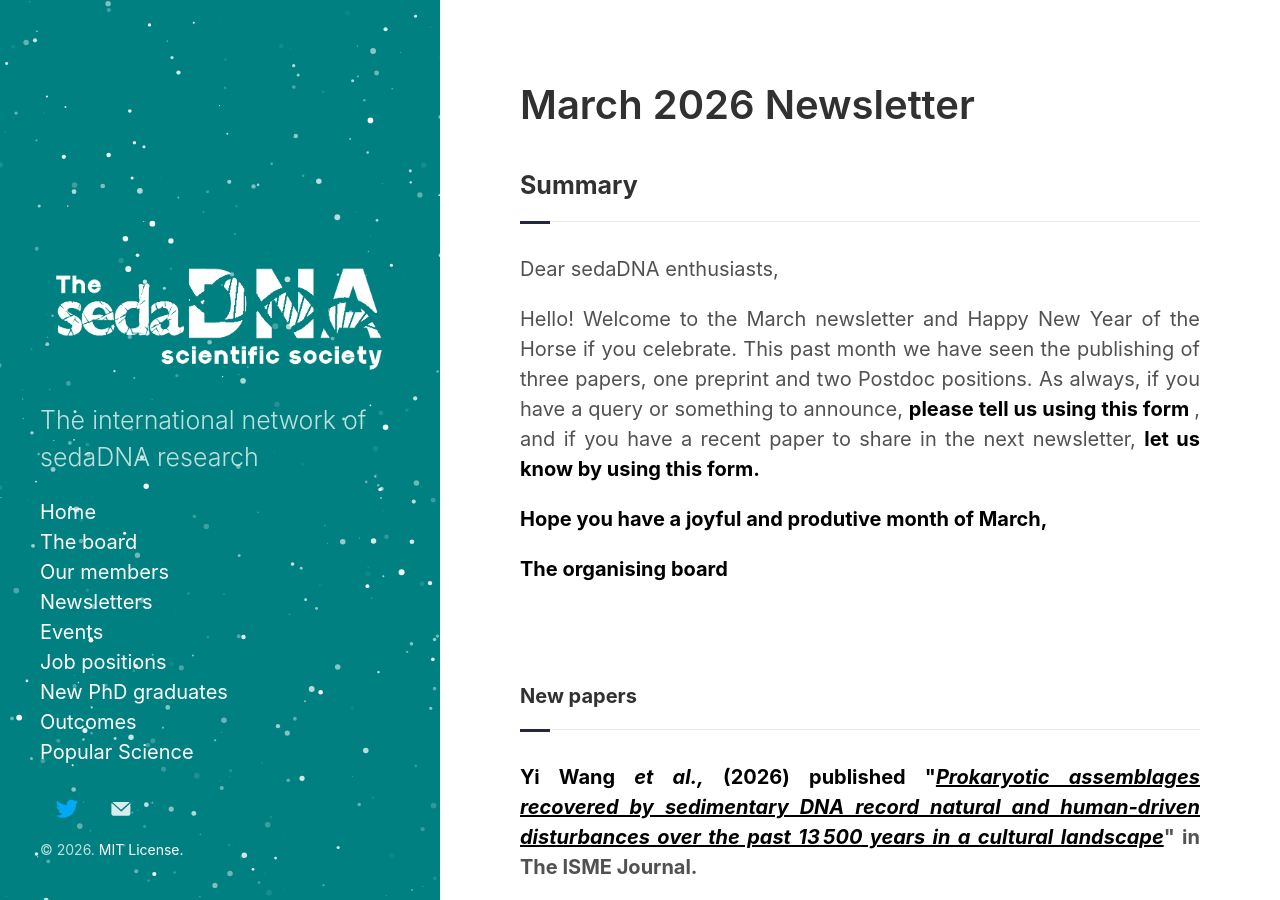
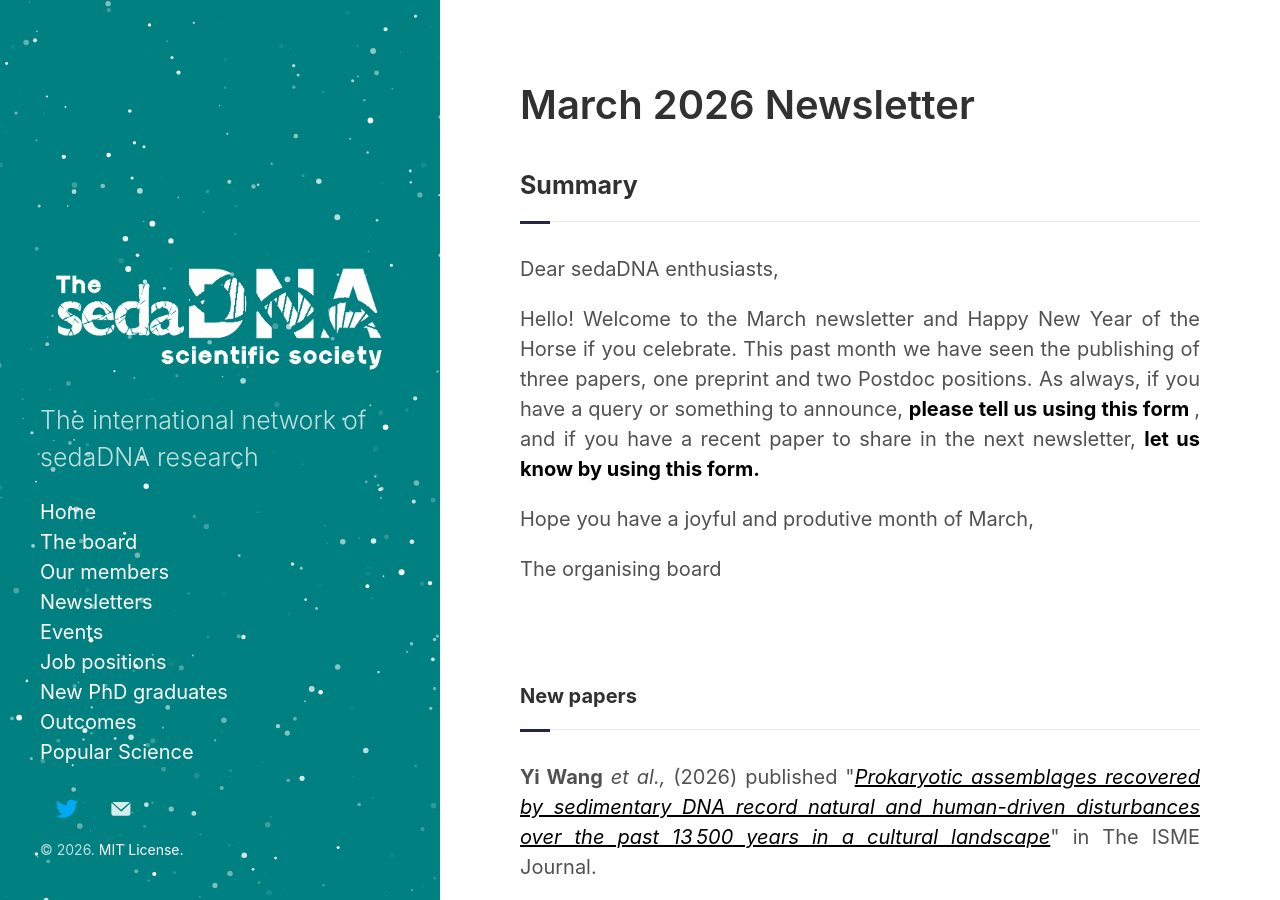
Before and after one commit to sedadna/sedadna.github.io, a Jekyll site: the page built from category/news/26-03.md, in a window 1280 px wide and 900 px high. Built offline with Jekyll 4.4.1, drawn with Linux system fonts in a browser that asks for light colours.

Commit message:
Correct typo
Fixed a typo in the newsletter introduction and improved the formatting of the call-to-action links.

```diff
--- a/category/news/26-03.md
+++ b/category/news/26-03.md
@@ -10,7 +10,7 @@ title: March 2026 Newsletter
 <div class="intro">
 <p> Dear sedaDNA enthusiasts,</p>
 
-<p align="justify">Hello! Welcome to the March newsletter and Happy New Year of the Horse if you celebrate. This past month we have seen the publishing of three papers, one preprint and two Postdoc positions. As always, if you have a query or something to announce, <a href="https://docs.google.com/forms/d/e/1FAIpQLSeLT1Oy9T3tikrYDxF9l65q3vfQl6iQMPHTzX5DPZ7aQIYUkA/viewform"><b> please tell us using this form </b></a>, and if you have a recent paper to share in the next newsletter, <a href="https://docs.google.com/forms/d/e/1FAIpQLSfjbcDSBFH9jntd_LF9cq3D5_IR5u00okFaVvIjGFErS2_FbQ/viewform"><b>let us know by using this form.
+<p align="justify">Hello! Welcome to the March newsletter and Happy New Year of the Horse if you celebrate. This past month we have seen the publishing of three papers, one preprint and two Postdoc positions. As always, if you have a query or something to announce, <a href="https://docs.google.com/forms/d/e/1FAIpQLSeLT1Oy9T3tikrYDxF9l65q3vfQl6iQMPHTzX5DPZ7aQIYUkA/viewform"><b> please tell us using this form </b></a>, and if you have a recent paper to share in the next newsletter, <a href="https://docs.google.com/forms/d/e/1FAIpQLSfjbcDSBFH9jntd_LF9cq3D5_IR5u00okFaVvIjGFErS2_FbQ/viewform"><b>let us know by using this form.</b></a>
 
 <p>Hope you have a joyful and produtive month of March,</p>
 <p>The organising board</p>
```
